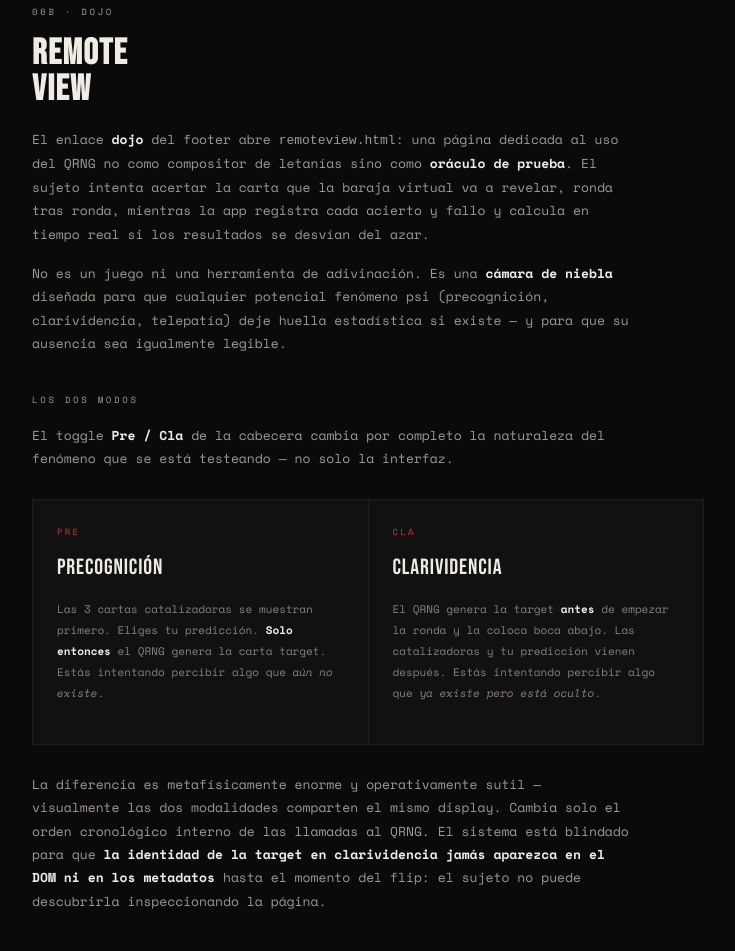
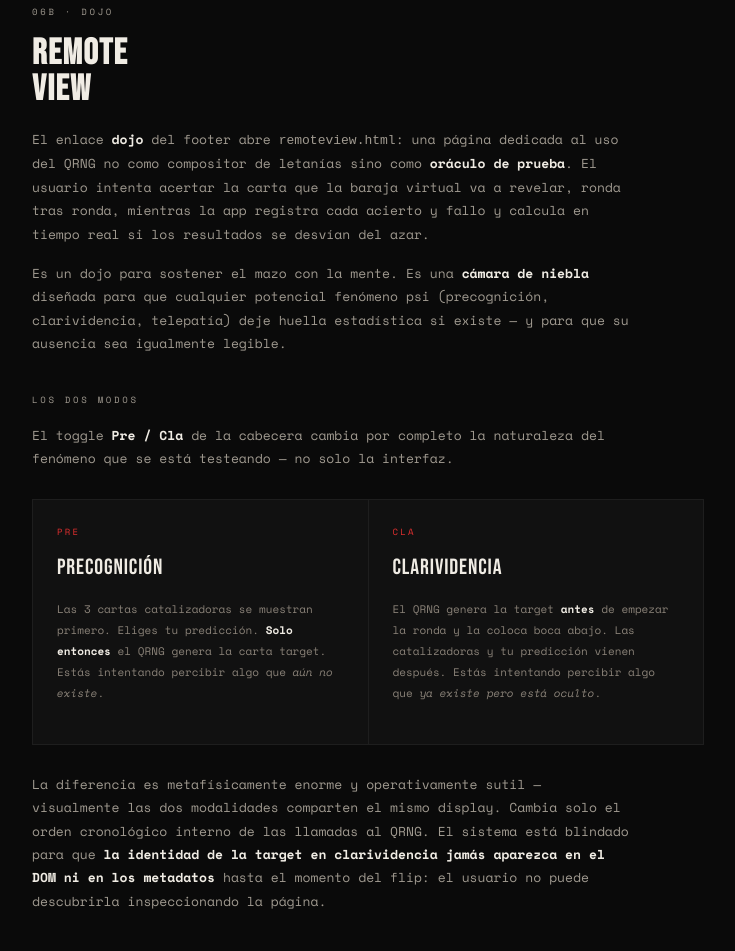
Before and after one commit to 05ka/nwrd, a plain HTML site: page guia-arkana.html in a window 1280 px wide. Shown: the part 9380-10331 px from the top of the page, without its empty margins (272-1007 px from the left). Drawn offline with nearby package versions, Linux system fonts and the light colour scheme; no server answers.

Commit message:
Update guia-arkana.html

```diff
--- a/guia-arkana.html
+++ b/guia-arkana.html
@@ -597,11 +597,11 @@
     <p class="section-label" data-es="06b · Dojo" data-en="06b · Dojo">06b · Dojo</p>
     <h2 class="section-title" data-es="REMOTE<br><span>VIEW</span>" data-en="REMOTE<br><span>VIEW</span>">REMOTE<br><span>VIEW</span></h2>
 
-    <p data-es="El enlace <strong>dojo</strong> del footer abre <code>remoteview.html</code>: una página dedicada al uso del QRNG no como compositor de letanías sino como <strong>oráculo de prueba</strong>. El sujeto intenta acertar la carta que la baraja virtual va a revelar, ronda tras ronda, mientras la app registra cada acierto y fallo y calcula en tiempo real si los resultados se desvían del azar."
-       data-en="The <strong>dojo</strong> link in the footer opens <code>remoteview.html</code>: a page dedicated to using the QRNG not as a litany composer but as a <strong>testing oracle</strong>. The subject tries to predict the card the virtual deck will reveal, round after round, while the app logs every hit and miss and calculates in real time whether results deviate from chance.">El enlace <strong>dojo</strong> del footer abre <code>remoteview.html</code>: una página dedicada al uso del QRNG no como compositor de letanías sino como <strong>oráculo de prueba</strong>. El sujeto intenta acertar la carta que la baraja virtual va a revelar, ronda tras ronda, mientras la app registra cada acierto y fallo y calcula en tiempo real si los resultados se desvían del azar.</p>
+    <p data-es="El enlace <strong>dojo</strong> del footer abre <code>remoteview.html</code>: una página dedicada al uso del QRNG no como compositor de letanías sino como <strong>oráculo de prueba</strong>. El usuario intenta acertar la carta que la baraja virtual va a revelar, ronda tras ronda, mientras la app registra cada acierto y fallo y calcula en tiempo real si los resultados se desvían del azar."
+       data-en="The <strong>dojo</strong> link in the footer opens <code>remoteview.html</code>: a page dedicated to using the QRNG not as a litany composer but as a <strong>testing oracle</strong>. The user tries to predict the card the virtual deck will reveal, round after round, while the app logs every hit and miss and calculates in real time whether results deviate from chance.">El enlace <strong>dojo</strong> del footer abre <code>remoteview.html</code>: una página dedicada al uso del QRNG no como compositor de letanías sino como <strong>oráculo de prueba</strong>. El usuario intenta acertar la carta que la baraja virtual va a revelar, ronda tras ronda, mientras la app registra cada acierto y fallo y calcula en tiempo real si los resultados se desvían del azar.</p>
 
-    <p data-es="No es un juego ni una herramienta de adivinación. Es una <strong>cámara de niebla</strong> diseñada para que cualquier potencial fenómeno psi (precognición, clarividencia, telepatía) deje huella estadística si existe — y para que su ausencia sea igualmente legible."
-       data-en="It is neither a game nor a divination tool. It is a <strong>cloud chamber</strong> designed so that any potential psi phenomenon (precognition, clairvoyance, telepathy) leaves a statistical trace if it exists — and so that its absence is equally readable.">No es un juego ni una herramienta de adivinación. Es una <strong>cámara de niebla</strong> diseñada para que cualquier potencial fenómeno psi (precognición, clarividencia, telepatía) deje huella estadística si existe — y para que su ausencia sea igualmente legible.</p>
+    <p data-es="Es un dojo para sostener el mazo con la mente. Es una <strong>cámara de niebla</strong> diseñada para que cualquier potencial fenómeno psi (precognición, clarividencia, telepatía) deje huella estadística si existe — y para que su ausencia sea igualmente legible."
+       data-en="It is a dojo for the cartomancer. It is a <strong>cloud chamber</strong> designed so that any potential psi phenomenon (precognition, clairvoyance, telepathy) leaves a statistical trace if it exists — and so that its absence is equally readable.">No es un juego ni una herramienta de adivinación. Es una <strong>cámara de niebla</strong> diseñada para que cualquier potencial fenómeno psi (precognición, clarividencia, telepatía) deje huella estadística si existe — y para que su ausencia sea igualmente legible.</p>
 
     <!-- Los dos modos -->
     <p class="section-label" style="margin-top:36px" data-es="Los dos modos" data-en="The two modes">Los dos modos</p>
@@ -623,8 +623,8 @@
       </div>
     </div>
 
-    <p data-es="La diferencia es metafísicamente enorme y operativamente sutil — visualmente las dos modalidades comparten el mismo display. Cambia solo el orden cronológico interno de las llamadas al QRNG. El sistema está blindado para que <strong>la identidad de la target en clarividencia jamás aparezca en el DOM ni en los metadatos</strong> hasta el momento del flip: el sujeto no puede descubrirla inspeccionando la página."
-       data-en="The difference is metaphysically enormous and operationally subtle — visually the two modes share the same display. Only the internal chronological order of the QRNG calls changes. The system is hardened so that <strong>the identity of the target in clairvoyance never appears in the DOM or metadata</strong> until the flip moment: the subject cannot discover it by inspecting the page.">La diferencia es metafísicamente enorme y operativamente sutil — visualmente las dos modalidades comparten el mismo display. Cambia solo el orden cronológico interno de las llamadas al QRNG. El sistema está blindado para que <strong>la identidad de la target en clarividencia jamás aparezca en el DOM ni en los metadatos</strong> hasta el momento del flip: el sujeto no puede descubrirla inspeccionando la página.</p>
+    <p data-es="La diferencia es metafísicamente enorme y operativamente sutil — visualmente las dos modalidades comparten el mismo display. Cambia solo el orden cronológico interno de las llamadas al QRNG. El sistema está blindado para que <strong>la identidad de la target en clarividencia jamás aparezca en el DOM ni en los metadatos</strong> hasta el momento del flip: el usuario no puede descubrirla inspeccionando la página."
+       data-en="The difference is metaphysically enormous and operationally subtle — visually the two modes share the same display. Only the internal chronological order of the QRNG calls changes. The system is hardened so that <strong>the identity of the target in clairvoyance never appears in the DOM or metadata</strong> until the flip moment: the user cannot discover it by inspecting the page.">La diferencia es metafísicamente enorme y operativamente sutil — visualmente las dos modalidades comparten el mismo display. Cambia solo el orden cronológico interno de las llamadas al QRNG. El sistema está blindado para que <strong>la identidad de la target en clarividencia jamás aparezca en el DOM ni en los metadatos</strong> hasta el momento del flip: el usuario no puede descubrirla inspeccionando la página.</p>
 
     <!-- Flujo de una ronda -->
     <p class="section-label" style="margin-top:36px" data-es="Flujo de una ronda" data-en="Round flow">Flujo de una ronda</p>
```
